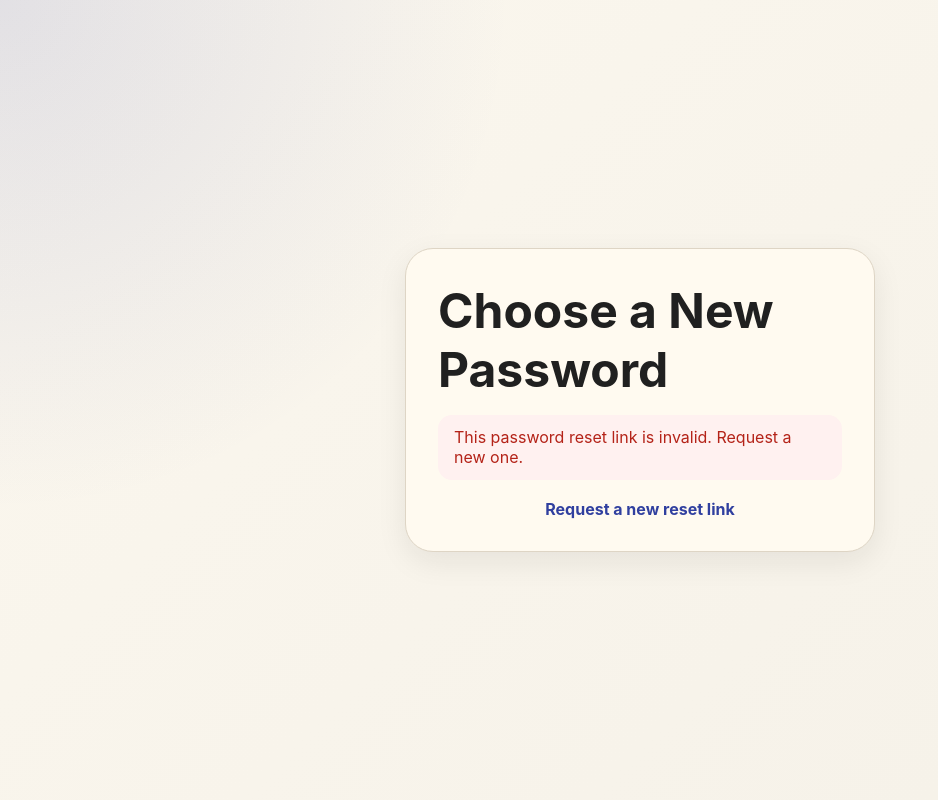
After one commit to akim330/WavelengthWorld, a Flask app: page /reset-password/1 in a window 1280 px wide. The commit adds this page. Shown: the whole page, without its empty margins (0-938 px from the left). Run offline with Flask 3, Linux system fonts and the light colour scheme.

Commit message:
recover password

```diff
--- a/wavelength/__init__.py
+++ b/wavelength/__init__.py
@@ -27,6 +27,8 @@ def ensure_user_columns():
             connection.execute(text("ALTER TABLE users ADD COLUMN is_guest BOOLEAN NOT NULL DEFAULT FALSE"))
         if "password_set_at" not in user_columns:
             connection.execute(text("ALTER TABLE users ADD COLUMN password_set_at TIMESTAMP"))
+        if "password_reset_sent_at" not in user_columns:
+            connection.execute(text("ALTER TABLE users ADD COLUMN password_reset_sent_at TIMESTAMP"))
 
         # Existing databases cannot receive the model-level unique constraint via
         # create_all(), so create the same nullable unique lookup index manually.
--- a/wavelength/models.py
+++ b/wavelength/models.py
@@ -33,6 +33,9 @@ class User(db.Model):
     # Tracking when a password was first attached lets the login flow distinguish
     # legacy passwordless users from normal password-authenticated users.
     password_set_at = db.Column(db.DateTime(timezone=True), nullable=True)
+    # The most recent successful reset-email send time enforces a small per-user
+    # cooldown without storing reset tokens or introducing a separate token table.
+    password_reset_sent_at = db.Column(db.DateTime(timezone=True), nullable=True)
     created_at = db.Column(db.DateTime(timezone=True), nullable=False, default=utcnow)
     last_seen_at = db.Column(db.DateTime(timezone=True), nullable=False, default=utcnow)
     # Players may still submit guesses and clues while hidden from public
--- a/wavelength/routes.py
+++ b/wavelength/routes.py
@@ -1,12 +1,19 @@
 from __future__ import annotations
 
 from datetime import datetime, timezone
+from html import escape
+import hashlib
+import hmac
+import json
 import math
 import secrets
+from urllib.error import HTTPError, URLError
+from urllib.request import Request, urlopen
 
 from flask import Blueprint, abort, current_app, flash, redirect, render_template, request, session, url_for
+from itsdangerous import BadSignature, SignatureExpired, URLSafeTimedSerializer
 from sqlalchemy import cast, literal
-from sqlalchemy.exc import IntegrityError
+from sqlalchemy.exc import IntegrityError, SQLAlchemyError
 from werkzeug.security import check_password_hash, generate_password_hash
 
 from . import db
@@ -19,6 +26,8 @@ web_bp = Blueprint("web", __name__)
 MIN_PASSWORD_LENGTH = 8
 SITE_BASE_URL = "https://wavelengthworld.app"
 ACTIVITY_PAGE_SIZE = 50
+PASSWORD_RESET_SALT = "wavelength-password-reset"
+PASSWORD_RESET_COOLDOWN_SECONDS = 60
 
 
 @web_bp.context_processor
@@ -67,6 +76,151 @@ def validate_password_pair(password: str, password_confirm: str) -> str | None:
     return None
 
 
+def password_reset_serializer() -> URLSafeTimedSerializer:
+    # A dedicated salt prevents reset tokens from being accepted by any other
+    # serializer that may also use the Flask SECRET_KEY elsewhere in the app.
+    return URLSafeTimedSerializer(current_app.config["SECRET_KEY"], salt=PASSWORD_RESET_SALT)
+
+
+def forgot_password_template(username: str = "", sent_email: str | None = None):
+    # Keep the displayed lifetime synchronized with configuration so deployments
+    # can adjust token expiry without leaving stale explanatory copy in the page.
+    expiry_minutes = max(1, int(current_app.config["PASSWORD_RESET_MAX_AGE_SECONDS"]) // 60)
+    return render_template(
+        "forgot_password.html",
+        username=username,
+        sent_email=sent_email,
+        reset_expiry_minutes=expiry_minutes,
+    )
+
+
+def password_hash_fingerprint(password_hash: str) -> str:
+    # The signed payload contains only a one-way fingerprint of the stored hash.
+    # Changing the password changes this value and invalidates every older link.
+    return hashlib.sha256(password_hash.encode("utf-8")).hexdigest()
+
+
+def create_password_reset_token(user: User) -> str:
+    if not user.password_hash:
+        current_app.logger.error("Tried to create a password reset token for user %s without a password.", user.id)
+        raise ValueError("User does not have a password.")
+    return password_reset_serializer().dumps(
+        {
+            "user_id": user.id,
+            "password_fingerprint": password_hash_fingerprint(user.password_hash),
+        }
+    )
+
+
+def load_password_reset_user(token: str) -> tuple[User | None, str | None]:
+    # SignatureExpired is handled separately so the page can explain whether the
+    # link timed out or is simply malformed without exposing token internals.
+    try:
+        payload = password_reset_serializer().loads(
+            token,
+            max_age=int(current_app.config["PASSWORD_RESET_MAX_AGE_SECONDS"]),
+        )
+    except SignatureExpired:
+        return None, "This password reset link has expired. Request a new one."
+    except BadSignature:
+        return None, "This password reset link is invalid. Request a new one."
+
+    if not isinstance(payload, dict):
+        current_app.logger.error("Password reset token decoded to an unexpected payload type.")
+        return None, "This password reset link is invalid. Request a new one."
+
+    user_id = payload.get("user_id")
+    fingerprint = payload.get("password_fingerprint")
+    if not isinstance(user_id, int) or not isinstance(fingerprint, str):
+        current_app.logger.error("Password reset token decoded without the required fields.")
+        return None, "This password reset link is invalid. Request a new one."
+
+    user = User.query.get(user_id)
+    if user is None or user.is_guest or not user.password_hash:
+        return None, "This password reset link is no longer valid. Request a new one."
+
+    current_fingerprint = password_hash_fingerprint(user.password_hash)
+    if not hmac.compare_digest(fingerprint, current_fingerprint):
+        return None, "This password reset link has already been used or replaced."
+    return user, None
+
+
+def mask_email(email: str) -> str:
+    # The confirmation proves where the message was sent without echoing the full
+    # recovery address to someone who only knows the account's username.
+    local_part, separator, domain = email.partition("@")
+    if not separator:
+        current_app.logger.error("Stored recovery email for masking did not contain @.")
+        return "the recovery email on this account"
+    visible_local = local_part[:1]
+    masked_local = visible_local + ("*" * max(3, len(local_part) - 1))
+    return f"{masked_local}@{domain}"
+
+
+def as_utc(value: datetime) -> datetime:
+    # SQLite may return a naive datetime even for timezone-aware columns. Treat
+    # those stored values as UTC so cooldown calculations behave consistently.
+    if value.tzinfo is None:
+        return value.replace(tzinfo=timezone.utc)
+    return value.astimezone(timezone.utc)
+
+
+def send_password_reset_email(user: User, reset_url: str) -> bool:
+    api_key = str(current_app.config.get("RESEND_API_KEY", "")).strip()
+    from_email = str(current_app.config.get("RESEND_FROM_EMAIL", "")).strip()
+    if not api_key or not from_email:
+        current_app.logger.error("Password reset email requested but Resend is not configured.")
+        return False
+    if not user.email:
+        current_app.logger.error("Password reset email send reached user %s without a recovery email.", user.id)
+        return False
+
+    # Both message formats contain the same short-lived link. User-controlled
+    # values are escaped before entering HTML, and neither tokens nor URLs are
+    # written to logs if the provider request fails.
+    username_html = escape(user.username_display)
+    reset_url_html = escape(reset_url, quote=True)
+    max_age_minutes = max(1, int(current_app.config["PASSWORD_RESET_MAX_AGE_SECONDS"]) // 60)
+    payload = {
+        "from": from_email,
+        "to": [user.email],
+        "subject": "Reset your Wavelength World password",
+        "text": (
+            f"Hi {user.username_display},\n\n"
+            f"Use this link to reset your Wavelength World password:\n{reset_url}\n\n"
+            f"This link expires in {max_age_minutes} minutes. If you did not request it, you can ignore this email."
+        ),
+        "html": (
+            f"<p>Hi {username_html},</p>"
+            f"<p><a href=\"{reset_url_html}\">Reset your Wavelength World password</a>.</p>"
+            f"<p>This link expires in {max_age_minutes} minutes. "
+            "If you did not request it, you can ignore this email.</p>"
+        ),
+    }
+    resend_request = Request(
+        "https://api.resend.com/emails",
+        data=json.dumps(payload).encode("utf-8"),
+        headers={
+            "Authorization": f"Bearer {api_key}",
+            "Content-Type": "application/json",
+        },
+        method="POST",
+    )
+
+    try:
+        with urlopen(resend_request, timeout=10) as response:
+            if response.status < 200 or response.status >= 300:
+                current_app.logger.error("Resend returned unexpected status %s for password recovery.", response.status)
+                return False
+    except HTTPError as error:
+        current_app.logger.error("Resend rejected a password recovery email with status %s.", error.code)
+        return False
+    except (URLError, TimeoutError, OSError) as error:
+        current_app.logger.error("Password recovery email delivery failed: %s.", type(error).__name__)
+        return False
+    return True
+
+
 def normalize_optional_email(email_display: str) -> tuple[str | None, str | None, str | None]:
     # Email is stored only for future/manual recovery, so the validation is just
     # enough to avoid obviously unusable values while keeping the field optional.
@@ -111,6 +265,129 @@ def login_page():
     return login_template()
 
 
+@web_bp.route("/forgot-password", methods=["GET", "POST"])
+def forgot_password():
+    if request.method == "GET":
+        return forgot_password_template(username=request.args.get("username", "").strip())
+
+    username_display = request.form.get("username", "").strip()
+    username_normalized, error = validate_username(username_display)
+    if error:
+        flash(error, "error")
+        return forgot_password_template(username=username_display)
+
+    user = User.query.filter_by(username_normalized=username_normalized).first()
+    if user is None:
+        flash("No account was found with that username.", "error")
+        return forgot_password_template(username=username_display)
+    if user.is_guest or not user.email:
+        flash(
+            "This account does not have a recovery email, so its password cannot be recovered.",
+            "error",
+        )
+        return forgot_password_template(username=user.username_display)
+    if not user.password_hash:
+        flash("This account has not set a password yet. Return to login to create one.", "error")
+        return forgot_password_template(username=user.username_display)
+
+    now = datetime.now(timezone.utc)
+    if user.password_reset_sent_at is not None:
+        seconds_since_send = (now - as_utc(user.password_reset_sent_at)).total_seconds()
+        if seconds_since_send < PASSWORD_RESET_COOLDOWN_SECONDS:
+            return forgot_password_template(
+                username=user.username_display,
+                sent_email=mask_email(user.email),
+            )
+
+    try:
+        token = create_password_reset_token(user)
+    except ValueError:
+        flash("This account cannot reset its password. Return to login and try again.", "error")
+        return forgot_password_template(username=user.username_display)
+
+    reset_path = url_for("web.reset_password", token=token)
+    reset_url = f"{current_app.config['SITE_BASE_URL']}{reset_path}"
+    if not send_password_reset_email(user, reset_url):
+        flash("The reset email could not be sent right now. Please try again later.", "error")
+        return forgot_password_template(username=user.username_display)
+
+    user.password_reset_sent_at = now
+    try:
+        db.session.commit()
+    except SQLAlchemyError:
+        db.session.rollback()
+        # The email was already accepted by Resend, so the player should still
+        # receive a success response. Logging preserves visibility into the lost
+        # cooldown timestamp without leaking the reset link.
+        current_app.logger.error("Could not store password reset send time for user %s.", user.id)
+
+    return forgot_password_template(
+        username=user.username_display,
+        sent_email=mask_email(user.email),
+    )
+
+
+@web_bp.route("/reset-password/<token>", methods=["GET", "POST"])
+def reset_password(token: str):
+    user, token_error = load_password_reset_user(token)
+    if token_error:
+        return render_template("reset_password.html", token_valid=False, token_error=token_error, token=token)
+    if user is None:
+        current_app.logger.error("Password reset token validation returned no user and no error.")
+        return render_template(
+            "reset_password.html",
+            token_valid=False,
+            token_error="This password reset link is invalid. Request a new one.",
+            token=token,
+        )
+
+    if request.method == "GET":
+        return render_template(
+            "reset_password.html",
+            token_valid=True,
+            token_error=None,
+            token=token,
+            username=user.username_display,
+        )
+
+    password = request.form.get("password", "")
+    password_confirm = request.form.get("password_confirm", "")
+    password_error = validate_password_pair(password, password_confirm)
+    if password_error:
+        flash(password_error, "error")
+        return render_template(
+            "reset_password.html",
+            token_valid=True,
+            token_error=None,
+            token=token,
+            username=user.username_display,
+        )
+
+    now = datetime.now(timezone.utc)
+    user.password_hash = generate_password_hash(password)
+    user.password_set_at = now
+    user.password_reset_sent_at = None
+    try:
+        db.session.commit()
+    except SQLAlchemyError:
+        db.session.rollback()
+        current_app.logger.error("Could not persist a password reset for user %s.", user.id)
+        flash("Your password could not be reset right now. Please try again.", "error")
+        return render_template(
+            "reset_password.html",
+            token_valid=True,
+            token_error=None,
+            token=token,
+            username=user.username_display,
+        )
+
+    # A reset link may be opened while another account is logged in on the same
+    # browser. Clearing the session avoids leaving that unrelated identity active.
+    session.clear()
+    flash("Your password has been reset. Log in with your new password.", "success")
+    return redirect(url_for("web.login_page"))
+
+
 @web_bp.get("/how-to-play")
 def how_to_play():
     return render_template("how_to_play.html")
@@ -147,6 +424,8 @@ def robots_txt():
             "Disallow: /activity",
             "Disallow: /api",
             "Disallow: /login",
+            "Disallow: /forgot-password",
+            "Disallow: /reset-password",
             f"Sitemap: {SITE_BASE_URL}/sitemap.xml",
             "",
         ]
--- a/wavelength/static/css/styles.css
+++ b/wavelength/static/css/styles.css
@@ -122,6 +122,11 @@ h3 { font-size: 1rem; margin-bottom: 0.7rem; }
   text-decoration: none;
 }
 .login-back-link:hover { text-decoration: underline; }
+.login-page-link {
+  display: block;
+  width: fit-content;
+  margin: 1.2rem auto 0;
+}
 .optional-label {
   color: var(--muted);
   font-weight: 650;
@@ -135,6 +140,7 @@ h3 { font-size: 1rem; margin-bottom: 0.7rem; }
 }
 .flash { padding: 0.8rem 1rem; border-radius: 14px; margin-top: 1rem; }
 .flash.error { background: #fff1f0; color: var(--danger); }
+.flash.success { background: #e9f8ef; color: var(--success); }
 
 .app-header {
   display: flex;
--- a/wavelength/templates/login.html
+++ b/wavelength/templates/login.html
@@ -29,6 +29,7 @@
         <input id="username" name="username" type="text" autocomplete="username" required maxlength="80" value="{{ username }}" readonly>
         <label for="password">Password</label>
         <input id="password" name="password" type="password" autocomplete="current-password" required autofocus>
+        <a class="login-back-link" href="{{ url_for('web.forgot_password', username=username) }}">Forgot password?</a>
         <button type="submit">Log In</button>
         <a class="login-back-link" href="{{ url_for('web.login_page') }}">Use a different username</a>
       {% elif mode == "claim" %}
--- /dev/null
+++ b/wavelength/templates/reset_password.html
@@ -0,0 +1,34 @@
+{% extends "base.html" %}
+{% block title %}Reset Password · Wavelength World{% endblock %}
+{% block body %}
+<main class="login-page">
+  <section class="login-card">
+    <h1>Choose a New Password</h1>
+
+    {% with messages = get_flashed_messages(with_categories=true) %}
+      {% if messages %}
+        <div class="flash-list">
+          {% for category, message in messages %}
+            <div class="flash {{ category }}">{{ message }}</div>
+          {% endfor %}
+        </div>
+      {% endif %}
+    {% endwith %}
+
+    {% if token_valid %}
+      <p class="muted">Reset the password for <strong>{{ username }}</strong>.</p>
+      <form action="{{ url_for('web.reset_password', token=token) }}" method="post" class="login-form">
+        <input type="hidden" name="csrf_token" value="{{ csrf_token() }}">
+        <label for="password">New password</label>
+        <input id="password" name="password" type="password" autocomplete="new-password" required minlength="8" autofocus>
+        <label for="password_confirm">Confirm new password</label>
+        <input id="password_confirm" name="password_confirm" type="password" autocomplete="new-password" required minlength="8">
+        <button type="submit">Reset Password</button>
+      </form>
+    {% else %}
+      <div class="flash error">{{ token_error }}</div>
+      <a class="login-back-link login-page-link" href="{{ url_for('web.forgot_password') }}">Request a new reset link</a>
+    {% endif %}
+  </section>
+</main>
+{% endblock %}
```
Also changed, not shown: config.py (+10 -0 lines), wavelength/templates/forgot_password.html (added, +34 -0 lines), README.md.
